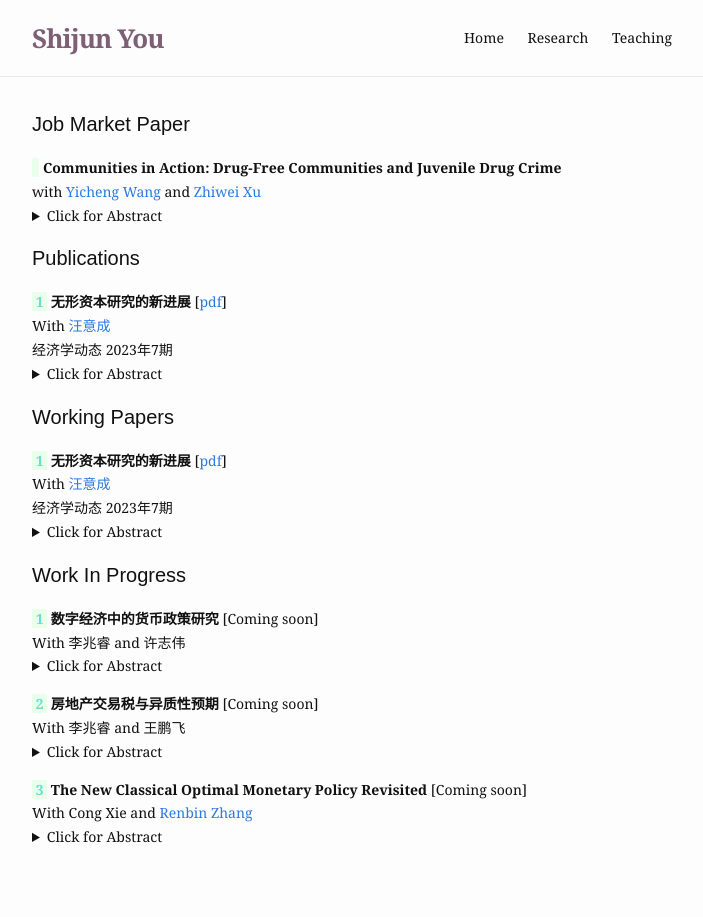
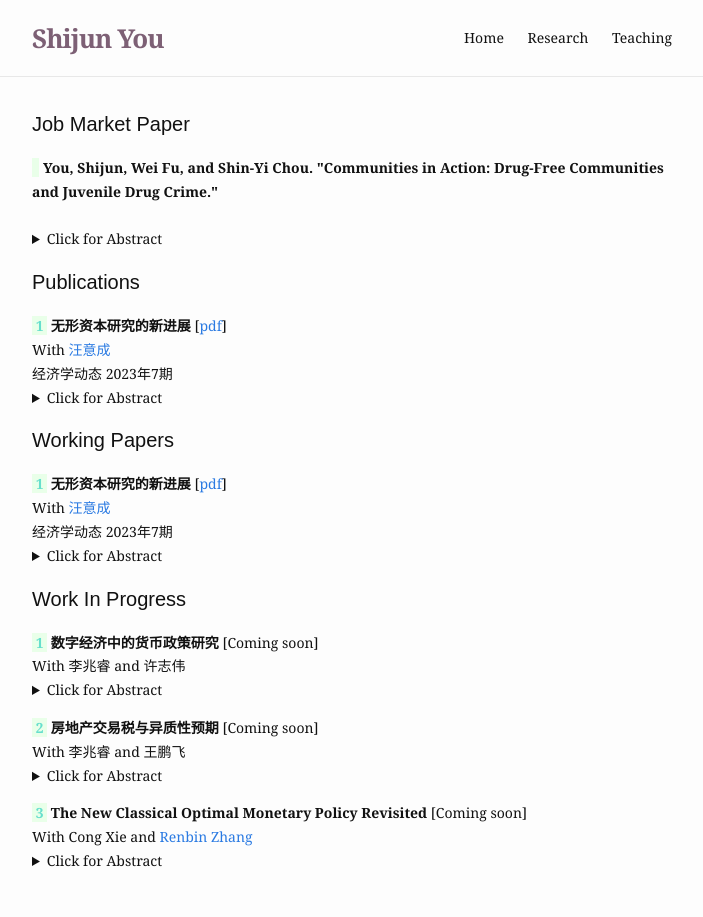
Before and after one commit to ShijunYou-Econ/homepage, a Jekyll site: the page built from research.md, in a window 1280 px wide. Shown: the whole page, without its empty margins (288-991 px from the left). Built offline with Jekyll 4.4.1, drawn with Linux system fonts in a browser that asks for light colours.

Commit message:
Update research.md

```diff
--- a/research.md
+++ b/research.md
@@ -5,8 +5,7 @@ slug: /Research
 
 jmp:
   - title: Job Market Paper
-    description: <strong>Communities in Action&#58; Drug-Free Communities and Juvenile Drug Crime</strong>
-    authors: with <a href = "https://sites.google.com/site/wangyicheng1192/" target="_blank">Yicheng Wang</a> and <a href = "https://xuzhiwei09.wixsite.com/econ/research" target="_blank">Zhiwei Xu</a>
+    description: <strong>You, Shijun, Wei Fu, and Shin-Yi Chou. "Communities in Action&#58; Drug-Free Communities and Juvenile Drug Crime."</strong>
     numbering:
     abstract: The Drug-Free Communities (DFC) Support Program, established in 1997 through the Drug-Free Communities Act, aims to mitigate substance use among youth. This study examines the impacts of the DFC granting on juveniles in the United States from 2008 to 2019. Using a difference-in-differences (DID) model exploiting the staggered grant allocation to communities, we find that the DFC grants significantly curtail juvenile drug-related criminal activities. The potential mechanisms include reductions in marijuana use and opioid-related inpatient stays and improved academic performance among juveniles. In the auxiliary analysis, we also find positive impacts of DFC grants on reducing juvenile property crime and drug-related mortality. This study, to our knowledge, marks the first attempt to causally identify the impacts of DFCs on community well-being. Our comprehensive evaluation offers insights into the significance of collective community action in combating substance use, particularly amid the recent opioid crisis.
 
```
